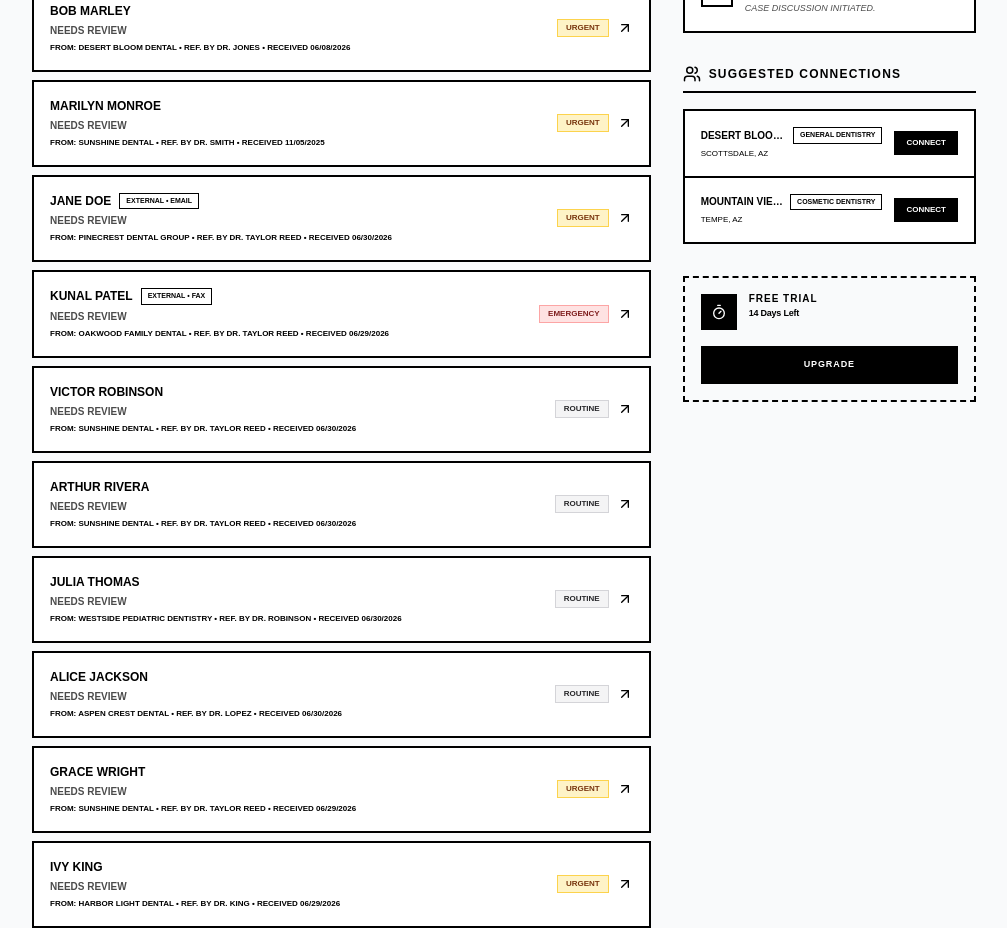
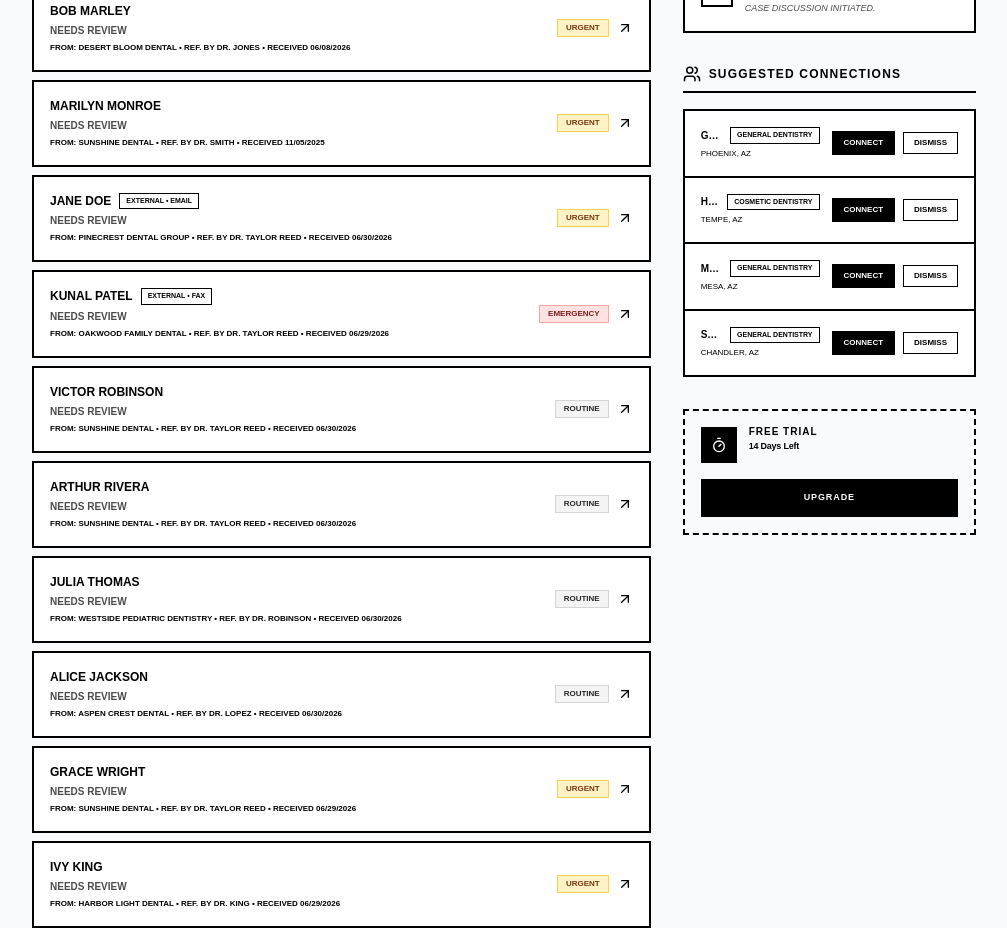
Before and after one commit to anton-g-kulikov/drtalk, a Next.js app: page /dashboard in a window 1280 px wide. Shown: the part 880-1808 px from the top of the page, without its empty margins (264-1271 px from the left). Built offline with nearby package versions, Linux system fonts and the light colour scheme; no server answers; the database is empty.

Commit message:
feat(dashboard): load suggested connections dynamically and support dismissal

```diff
--- a/src/app/dashboard/page.tsx
+++ b/src/app/dashboard/page.tsx
@@ -33,7 +33,7 @@ import {
   initialDocuments,
 } from '@/prototype/channelFixtures';
 import type { SharedDocument } from '@/prototype/channelTypes';
-import { getReferrals, isInRange, UnifiedReferral, getNetwork, saveNetwork, getChannels, saveChannels, getMessages, saveMessages } from '@/lib/referrals';
+import { getReferrals, isInRange, UnifiedReferral, getNetwork, saveNetwork, getChannels, saveChannels, getMessages, saveMessages, type NetworkPractice } from '@/lib/referrals';
 import {
   getInitialSpecialistDocs,
   getInitialSpecialistArchivedDocs,
@@ -59,12 +59,35 @@ export default function DashboardPage() {
   const [inviteRole, setInviteRole] = useState('Team Member');
   const [timeRange, setTimeRange] = useState<DashboardTimeRange>('month');
   const [referralsList, setReferralsList] = useState<UnifiedReferral[]>([]);
+  const [networkList, setNetworkList] = useState<NetworkPractice[]>([]);
 
   useEffect(() => {
     setTimeout(() => {
       setReferralsList(getReferrals());
+      setNetworkList(getNetwork());
     }, 0);
   }, []);
+
+  const suggestedConnections = networkList.filter(p =>
+    p.type === 'Dentist' &&
+    (p.status === 'Nearby' || p.status === 'Suggested') &&
+    !p.isExternal &&
+    !p.dismissed
+  );
+
+  const handleDismissSuggestion = (id: string) => {
+    const updated = networkList.map(p => p.id === id ? { ...p, dismissed: true } : p);
+    setNetworkList(updated);
+    saveNetwork(updated);
+    showToast('Suggestion dismissed');
+  };
+
+  const handleConnectSuggestion = (practice: NetworkPractice) => {
+    const updated = networkList.map(p => p.id === practice.id ? { ...p, status: 'Connected' as const } : p);
+    setNetworkList(updated);
+    saveNetwork(updated);
+    showToast(`Connection request sent to ${practice.name}`);
+  };
 
   const specialistReferrals = referralsList.filter(r => !r.id.startsWith('D-'));
 
@@ -441,10 +464,15 @@ export default function DashboardPage() {
             <DashboardSidebarList
               title="Suggested Connections"
               icon={<Users size={18} />}
-              items={[
-                { id: '7', name: 'Desert Bloom Dental', message: 'Scottsdale, AZ', meta: 'General Dentistry', actionLabel: 'Connect', onAction: () => showToast('Connection request sent to Desert Bloom Dental') },
-                { id: '8', name: 'Mountain View Family Dental', message: 'Tempe, AZ', meta: 'Cosmetic Dentistry', actionLabel: 'Connect', onAction: () => showToast('Connection request sent to Mountain View Family Dental') },
-              ]}
+              items={suggestedConnections.map(p => ({
+                id: p.id,
+                name: p.name,
+                message: p.location,
+                meta: p.specialty,
+                actionLabel: 'Connect',
+                onAction: () => handleConnectSuggestion(p),
+                onDismiss: () => handleDismissSuggestion(p.id)
+              }))}
             />
 
             <SubscriptionBanner />
--- a/src/app/dentist/dashboard/page.tsx
+++ b/src/app/dentist/dashboard/page.tsx
@@ -35,7 +35,7 @@ import {
   mockChannels,
 } from '@/prototype/channelFixtures';
 import type { MessageItem, SharedDocument } from '@/prototype/channelTypes';
-import { getReferrals, saveReferrals, UnifiedReferral, initialReferrals, getReferralCode, isInRange, getNetwork, saveNetwork, getChannels, saveChannels, getMessages, saveMessages } from '@/lib/referrals';
+import { getReferrals, saveReferrals, UnifiedReferral, initialReferrals, getReferralCode, isInRange, getNetwork, saveNetwork, getChannels, saveChannels, getMessages, saveMessages, type NetworkPractice } from '@/lib/referrals';
 import { getInitialDentistDocs, getInitialDentistArchivedDocs, specialistClinics } from '@/lib/mockGenerator';
 
 // Referral type compatibility
@@ -46,13 +46,35 @@ import { InviteModal } from '@/components/InviteModal';
 export default function DentistDashboardPage() {
   const { isTrialEnded, setShowPaywall } = useSubscription();
   const [referralsList, setReferralsList] = useState<UnifiedReferral[]>(initialReferrals);
+  const [networkList, setNetworkList] = useState<NetworkPractice[]>([]);
   const [timeRange, setTimeRange] = useState<DashboardTimeRange>('month');
 
   useEffect(() => {
     setTimeout(() => {
       setReferralsList(getReferrals());
+      setNetworkList(getNetwork());
     }, 0);
   }, []);
+
+  const suggestedConnections = networkList.filter(p =>
+    p.type === 'Specialist' &&
+    (p.status === 'Nearby' || p.status === 'Suggested') &&
+    !p.dismissed
+  );
+
+  const handleDismissSuggestion = (id: string) => {
+    const updated = networkList.map(p => p.id === id ? { ...p, dismissed: true } : p);
+    setNetworkList(updated);
+    saveNetwork(updated);
+    triggerToast('Suggestion dismissed');
+  };
+
+  const handleConnectSuggestion = (practice: NetworkPractice) => {
+    const updated = networkList.map(p => p.id === practice.id ? { ...p, status: 'Connected' as const } : p);
+    setNetworkList(updated);
+    saveNetwork(updated);
+    triggerToast(`Connection request sent to ${practice.name}`);
+  };
 
   const sentReferrals: SentReferral[] = referralsList.filter(r => r.id.startsWith('D-') || r.id === '1' || (r.practice && r.practice.toLowerCase() === 'sunshine dental') || (r.dentist && (r.dentist.includes('Reed') || r.dentist.includes('Taylor'))));
 
@@ -322,14 +344,18 @@ export default function DentistDashboardPage() {
               ]}
             />
 
-            <DashboardSidebarList
+             <DashboardSidebarList
               title="Suggested Connections"
               icon={<Users size={18} />}
-              items={[
-                { id: '3', name: 'Arizona Periodontics', message: 'Scottsdale, AZ', meta: 'Periodontics', actionLabel: 'Connect', onAction: () => triggerToast('Connection request sent to Arizona Periodontics') },
-                { id: '5', name: 'Skyline Orthodontics', message: 'Phoenix, AZ', meta: 'Orthodontics', actionLabel: 'Connect', onAction: () => triggerToast('Connection request sent to Skyline Orthodontics') },
-                { id: '4', name: 'Desert Dental Implants', message: 'Tempe, AZ', meta: 'Implantology', actionLabel: 'Connect', onAction: () => triggerToast('Connection request sent to Desert Dental Implants') },
-              ]}
+              items={suggestedConnections.map(p => ({
+                id: p.id,
+                name: p.name,
+                message: p.location,
+                meta: p.specialty,
+                actionLabel: 'Connect',
+                onAction: () => handleConnectSuggestion(p),
+                onDismiss: () => handleDismissSuggestion(p.id)
+              }))}
             />
 
             {/* Commented out Trial widget for Dentist profile */}
```
